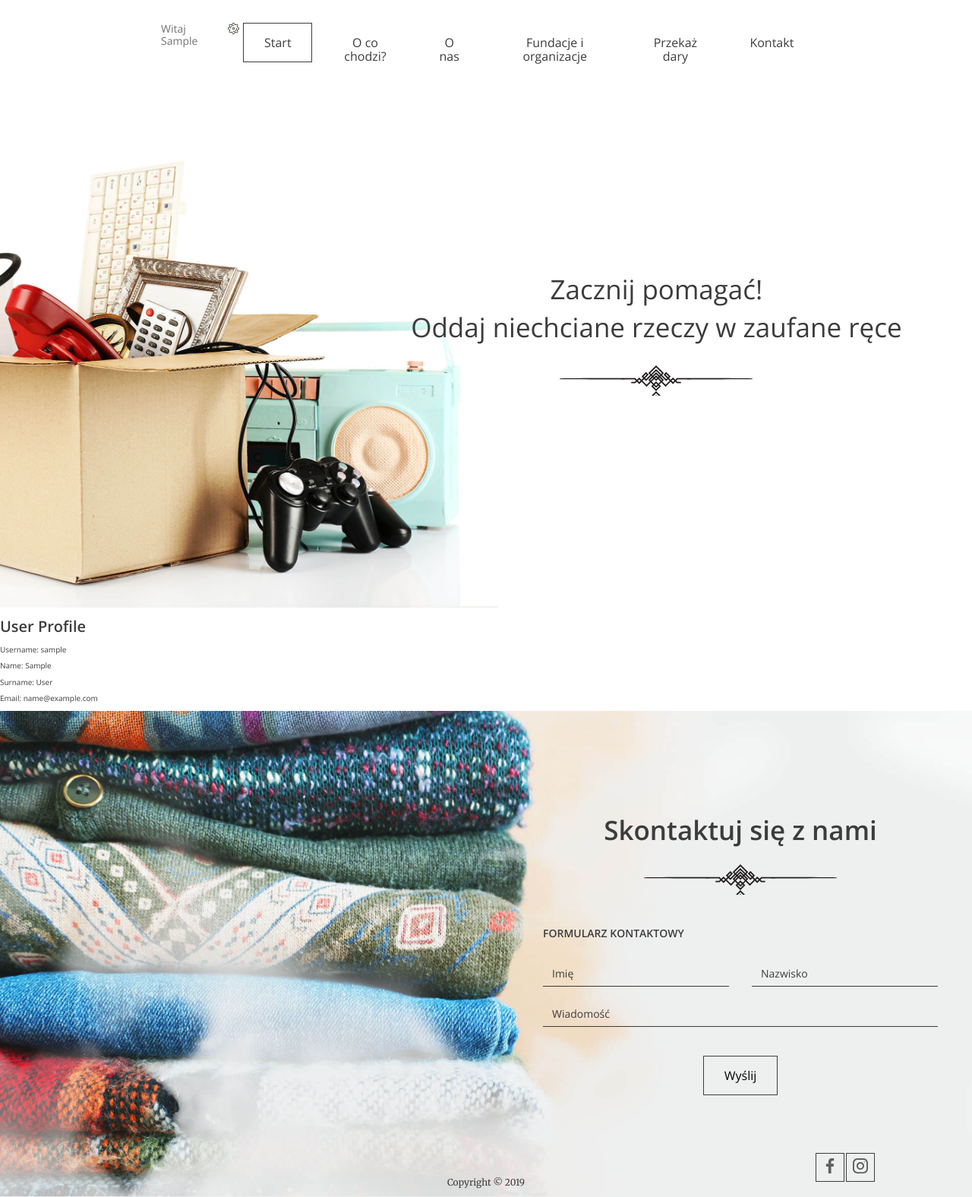
After one commit to abojarska85/Charity-donation, a Django app: page /user_view/ in a window 1280 px wide. The commit adds this page. Shown: the whole page at 76% size. Run offline with Django 5.2, Linux system fonts and the light colour scheme; the visitor is signed in with stand-in values (Sample User, id 1).

Commit message:
user details view

```diff
--- a/charity_donation/views.py
+++ b/charity_donation/views.py
@@ -102,3 +102,7 @@ class RegisterView(View):
             u.save()
             return redirect('login')
         return render(request, 'register.html', {'error': 'Passwords do not match'})
+
+
+class ProfileView(LoginRequiredMixin, TemplateView):
+    template_name = 'user_view.html'
--- a/portfolio_lab/urls.py
+++ b/portfolio_lab/urls.py
@@ -17,7 +17,11 @@ Including another URLconf
 from django.contrib import admin
 # from django.contrib.auth.views import LogoutView
 from django.urls import path
-from charity_donation.views import LandingPageView, AddDonation, LoginView, RegisterView, LogoutView, ConfirmationView
+from charity_donation.views import (LandingPageView, AddDonation, LoginView, RegisterView, LogoutView,
+                                    ConfirmationView, ProfileView)
+
+
+
 
 urlpatterns = [
     path('admin/', admin.site.urls),
@@ -27,4 +31,5 @@ urlpatterns = [
     path('login/', LoginView.as_view(), name='login'),
     path('logout/', LogoutView.as_view(), name='logout'),
     path('register/', RegisterView.as_view(), name='register'),
+    path('user_view/', ProfileView.as_view(), name='user_view'),
 ]
--- a/templates/base.html
+++ b/templates/base.html
@@ -9,6 +9,7 @@
     <link type="text/css" href="{% static 'css/style.css' %}" rel="stylesheet" />
 </head>
 <body>
+
 {% block confirmation %}
 {% endblock %}
 
@@ -82,6 +83,12 @@
 
     {% endblock %}
     </div>
+
+    <div>
+    {% block user %}
+
+    {% endblock %}
+    </div>
     <footer>
       <div id="contact" class="contact">
         <h2>Skontaktuj się z nami</h2>
--- a/templates/form.html
+++ b/templates/form.html
@@ -15,7 +15,7 @@
               {% if user.is_authenticated %}
                 Witaj {{ user.first_name }}
             <ul class="dropdown">
-              <li><a href="#">Profil</a></li>
+              <li><a href="{% url 'user_view' %}">Profil</a></li>
               <li><a href="#">Ustawienia</a></li>
               <li><a href="{% url 'logout' %}">Wyloguj</a></li>
             </ul>
--- a/templates/index.html
+++ b/templates/index.html
@@ -16,7 +16,7 @@
             {% if user.is_authenticated %}
                 Witaj {{ user.first_name }}
                 <ul class="dropdown">
-                    <li><a href="#">Profil</a></li>
+                    <li><a href="{% url 'user_view' %}">Profil</a></li>
                     <li><a href="#">Ustawienia</a></li>
                     <li><a href="{% url 'logout' %}">Wyloguj</a></li>
                 </ul>
--- /dev/null
+++ b/templates/user_view.html
@@ -0,0 +1,56 @@
+{% extends 'base.html' %}
+{% load static %}
+<!DOCTYPE html>
+<html lang="pl">
+<head>
+    <title>document</title>
+</head>
+  {% block header %}
+    <header class="header--main-page" >
+      <nav class="container container--70">
+        <ul class="nav--actions">
+            <li class="logged-user">
+            {% if user.is_authenticated %}
+                Witaj {{ user.first_name }}
+                <ul class="dropdown">
+                    <li><a href="{% url 'user_view' %}">Profil</a></li>
+                    <li><a href="#">Ustawienia</a></li>
+                    <li><a href="{% url 'logout' %}">Wyloguj</a></li>
+                </ul>
+            </li>
+            {% else %}
+                <li><a href="{% url 'login' %}#login_section" class="btn btn--small btn--without-border">Zaloguj</a></li>
+                <li><a href="{% url 'register' %}#register_section" class="btn btn--small btn--highlighted">Załóż konto</a></li>
+            </ul>
+    {% endif %}
+
+        <ul>
+          <li><a href="{% url 'landing' %}" class="btn btn--without-border active">Start</a></li>
+          <li><a href="{% url 'landing'%}#steps" class="btn btn--without-border">O co chodzi?</a></li>
+          <li><a href="{% url 'landing' %}#about-us" class="btn btn--without-border">O nas</a></li>
+          <li><a href="{% url 'landing' %}#help" class="btn btn--without-border">Fundacje i organizacje</a></li>
+          <li><a href="{% url 'add_donation'%}#form_steps" class="btn btn--without-border">Przekaż dary</a></li>
+          <li><a href="{% url 'landing' %}#contact" class="btn btn--without-border">Kontakt</a></li>
+        </ul>
+      </nav>
+      <div class="slogan container container--90">
+        <div class="slogan--item">
+          <h1>
+            Zacznij pomagać!<br />
+            Oddaj niechciane rzeczy w zaufane ręce
+          </h1>
+        </div>
+      </div>
+    </header>
+{% endblock %}
+
+{% block user %}
+<body>
+<h1>User Profile</h1>
+<p>Username: {{ user.username }}</p>
+<p>Name: {{ user.first_name }}</p>
+<p>Surname: {{ user.last_name }}</p>
+<p>Email: {{ user.email }}</p>
+</body>
+{% endblock %}
+</html>
```
Also changed, not shown: 1 other file.
